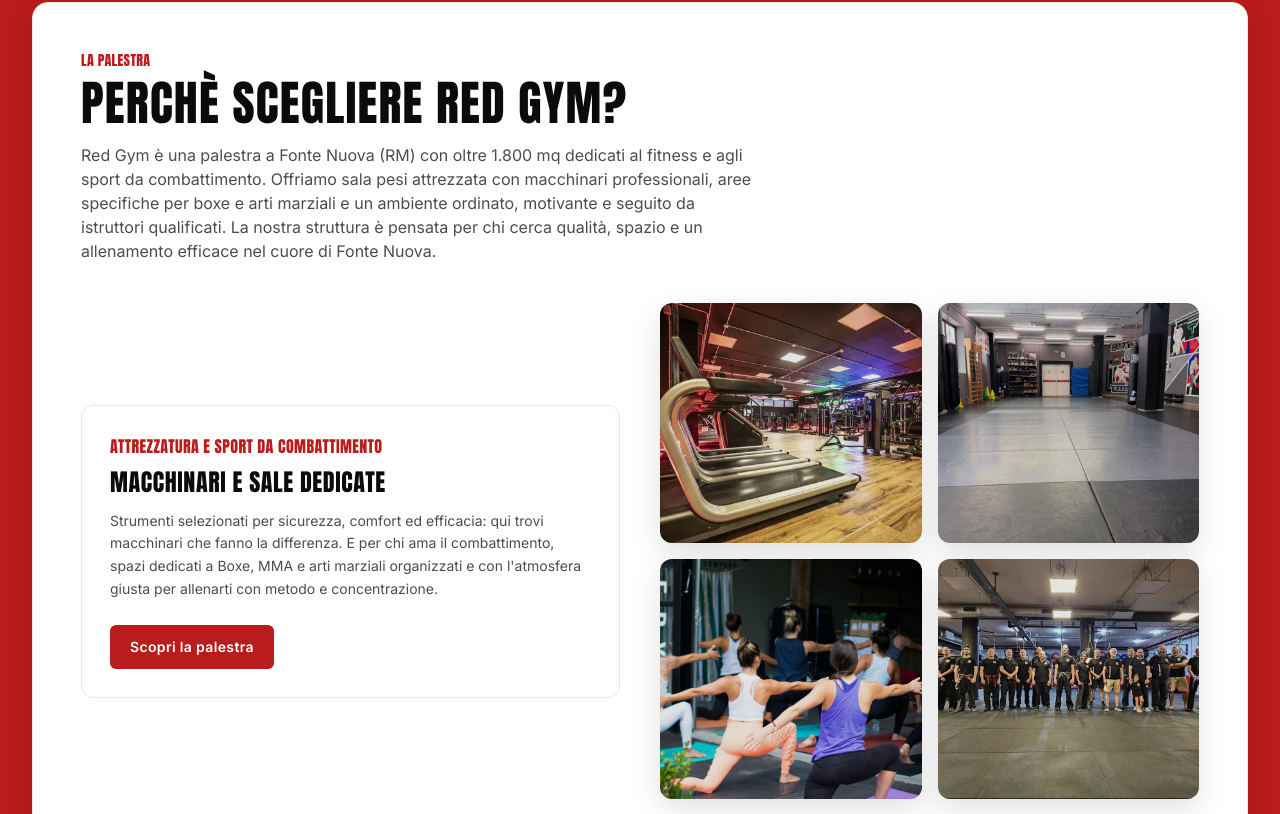
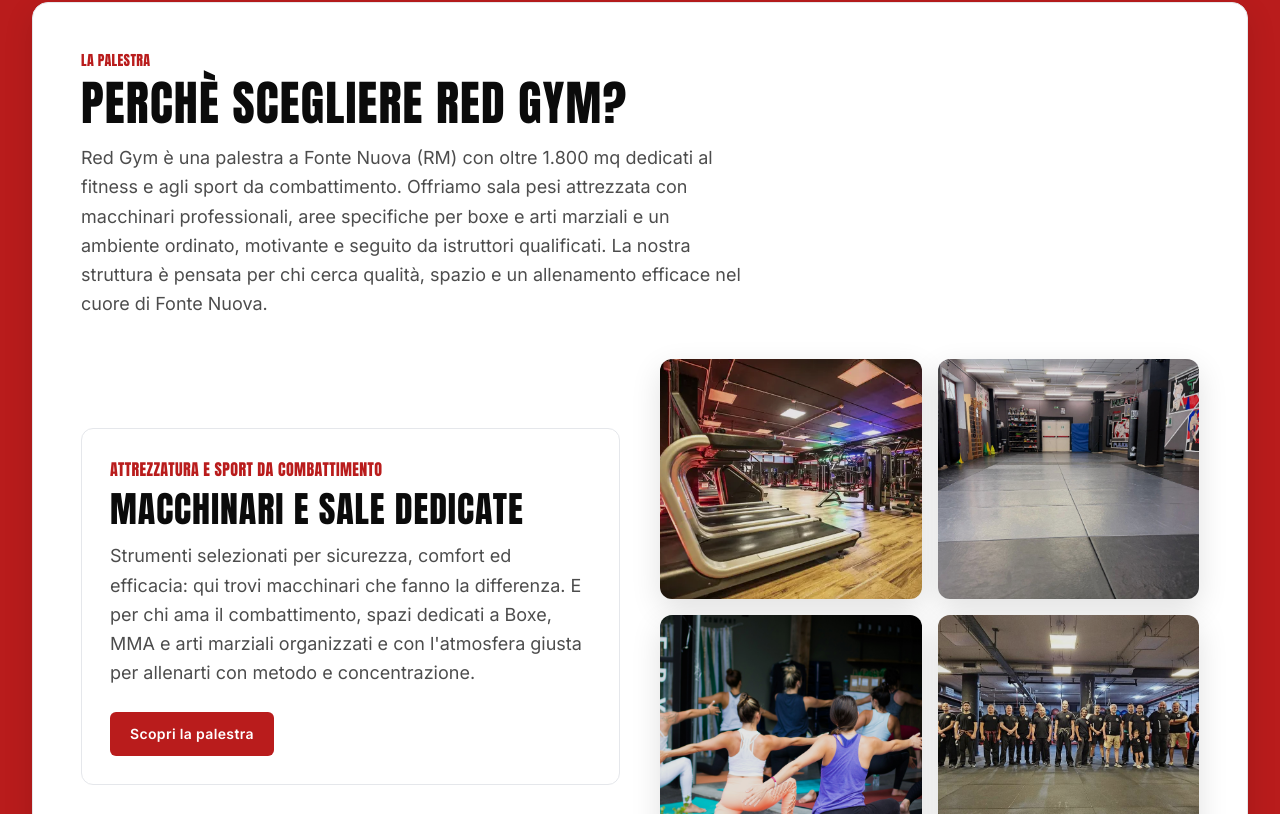
Before and after one commit to alelodato/red-gym, a Next.js app: page / in a window 1280 px wide. Shown: the part 766-1580 px from the top of the page. Built offline with nearby package versions, Linux system fonts and the light colour scheme.

Commit message:
modificato grandezza font sezioni homepage per migliorare layout grid

```diff
--- a/app/page.js
+++ b/app/page.js
@@ -108,7 +108,7 @@ function SectionHead({ kicker, title, lead, ctaHref, ctaLabel }) {
           {title}
         </h2>
         {lead ? (
-          <p className="mt-4 text-black/70 leading-relaxed max-w-2xl text-sm sm:text-[15px] lg:text-base">
+          <p className="mt-4 text-black/70 leading-relaxed max-w-2xl text-sm sm:text-[15px] lg:text-[18px]">
             {lead}
           </p>
         ) : null}
@@ -130,7 +130,7 @@ function Card({ kicker, title, text, href, ctaLabel, imageSrc, imageAlt }) {
     <div className="sm:rounded-xl sm:bg-white sm:border sm:border-brand-gray200 sm:p-6 lg:p-7">
       {kicker ? <p className="section-title text-brand-red">{kicker}</p> : null}
 
-      <h3 className="font-heading uppercase tracking-wide text-xl sm:text-2xl mt-2">
+      <h3 className="font-heading uppercase tracking-wide text-xl sm:text-4xl mt-2">
         {title}
       </h3>
 
@@ -147,7 +147,7 @@ function Card({ kicker, title, text, href, ctaLabel, imageSrc, imageAlt }) {
         </div>
       ) : null}
 
-      <p className="mt-3 text-black/70 leading-relaxed text-sm sm:text-[14px]">
+      <p className="mt-3 text-black/70 leading-relaxed text-sm sm:text-[14px] lg:text-[18px]">
         {text}
       </p>
 
```
